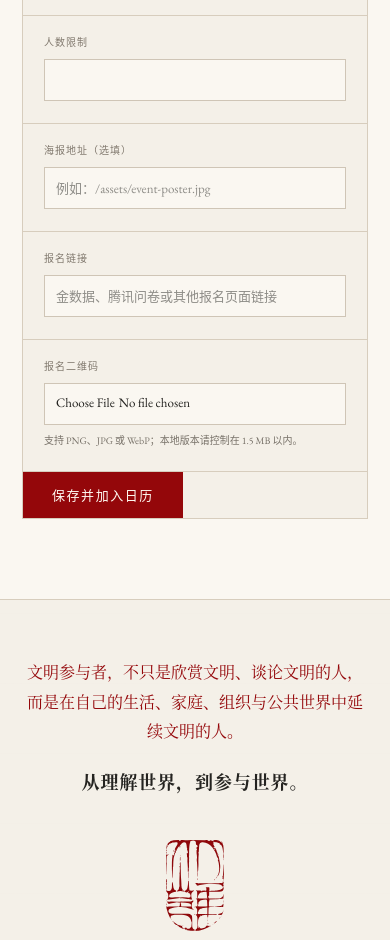
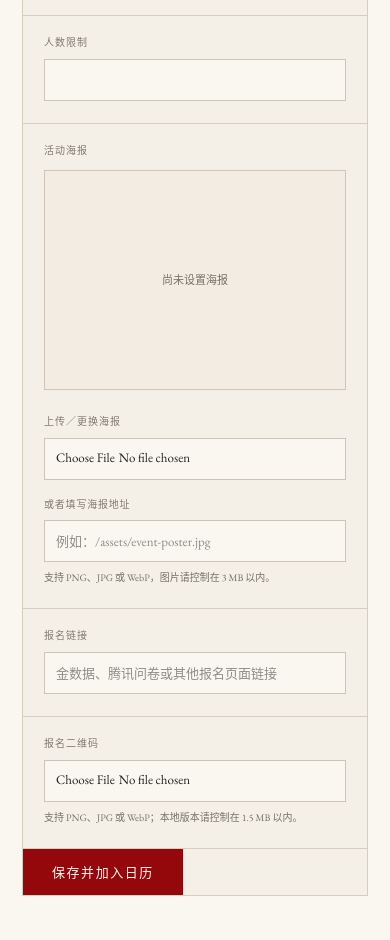
Before and after one commit to tianshu-z/beiyongecc-landingpage, a Next.js app: page /calendar/manage in a window 390 px wide. Shown: the part 4380-5320 px from the top of the page. Built offline with nearby package versions, Linux system fonts and the light colour scheme.

Commit message:
Add poster editing to calendar manager

```diff
--- a/app/calendar/manage/event-manager.tsx
+++ b/app/calendar/manage/event-manager.tsx
@@ -35,6 +35,7 @@ function fileToDataUrl(file: File) {
 export default function EventManager() {
   const [events, setEvents] = useState<CalendarEvent[]>(calendarEvents);
   const [editingEvent, setEditingEvent] = useState<CalendarEvent | null>(null);
+  const [posterPreview, setPosterPreview] = useState<string | null>(null);
   const [saved, setSaved] = useState(false);
   const [formError, setFormError] = useState("");
 
@@ -44,6 +45,7 @@ export default function EventManager() {
 
   function startEditing(event: CalendarEvent) {
     setEditingEvent(event);
+    setPosterPreview(event.cover);
     setSaved(false);
     setFormError("");
     window.setTimeout(() => {
@@ -63,6 +65,18 @@ export default function EventManager() {
     if (editingEvent?.id === event.id) setEditingEvent(null);
   }
 
+  async function previewPoster(file: File | undefined) {
+    if (!file || file.size === 0) return;
+
+    if (file.size > 3_000_000) {
+      setFormError("活动海报请控制在 3 MB 以内。");
+      return;
+    }
+
+    setPosterPreview(await fileToDataUrl(file));
+    setFormError("");
+  }
+
   async function submitEvent(event: FormEvent<HTMLFormElement>) {
     event.preventDefault();
     const formElement = event.currentTarget;
@@ -73,6 +87,9 @@ export default function EventManager() {
     const qrFile = form.get("registrationQrCode");
     const hasQrFile = qrFile instanceof File && qrFile.size > 0;
     const retainedQrCode = editingEvent?.registrationQrCode;
+    const coverFile = form.get("coverUpload");
+    const hasCoverFile = coverFile instanceof File && coverFile.size > 0;
+    const coverUrl = String(form.get("cover")).trim();
 
     if (!registrationUrl && !hasQrFile && !retainedQrCode) {
       setFormError("请至少填写报名链接或上传报名二维码。");
@@ -84,9 +101,15 @@ export default function EventManager() {
       return;
     }
 
+    if (hasCoverFile && coverFile.size > 3_000_000) {
+      setFormError("活动海报请控制在 3 MB 以内。");
+      return;
+    }
+
     const registrationQrCode = hasQrFile
       ? await fileToDataUrl(qrFile)
       : retainedQrCode;
+    const uploadedCover = hasCoverFile ? await fileToDataUrl(coverFile) : undefined;
     const description = String(form.get("description"))
       .split("\n")
       .map((paragraph) => paragraph.trim())
@@ -109,7 +132,8 @@ export default function EventManager() {
       highlights: editingEvent?.highlights ?? [],
       audience: editingEvent?.audience ?? "",
       cover:
-        String(form.get("cover")) ||
+        uploadedCover ||
+        coverUrl ||
         editingEvent?.cover ||
         "/assets/chinese-armillary-sphere-transparent.svg",
       priceType,
@@ -127,6 +151,7 @@ export default function EventManager() {
 
     setEvents(readManagedEvents());
     setEditingEvent(null);
+    setPosterPreview(null);
     setSaved(true);
     setFormError("");
     formElement.reset();
@@ -144,7 +169,9 @@ export default function EventManager() {
             className="button"
             onClick={() => {
               setEditingEvent(null);
+              setPosterPreview(null);
               setSaved(false);
+              setFormError("");
               document.getElementById("event-editor")?.scrollIntoView({ behavior: "smooth" });
             }}
             type="button"
@@ -169,7 +196,11 @@ export default function EventManager() {
           {editingEvent ? (
             <button
               className="event-editor-cancel"
-              onClick={() => setEditingEvent(null)}
+              onClick={() => {
+                setEditingEvent(null);
+                setPosterPreview(null);
+                setFormError("");
+              }}
               type="button"
             >
               取消修改
@@ -255,9 +286,42 @@ export default function EventManager() {
             <input defaultValue={editingEvent?.capacity} id="event-capacity" min="1" name="capacity" required type="number" />
           </div>
 
-          <div className="event-manager-field">
-            <label htmlFor="event-cover">海报地址（选填）</label>
-            <input defaultValue={editingEvent?.cover} id="event-cover" name="cover" placeholder="例如：/assets/event-poster.jpg" />
+          <div className="event-manager-field event-manager-field-wide">
+            <span className="event-manager-field-label">活动海报</span>
+            <div className="event-manager-poster-editor">
+              <div className="event-manager-poster-preview">
+                {posterPreview ? (
+                  <img alt="当前活动海报预览" src={posterPreview} />
+                ) : (
+                  <span>尚未设置海报</span>
+                )}
+              </div>
+              <div className="event-manager-poster-controls">
+                <label htmlFor="event-cover-upload">上传／更换海报</label>
+                <input
+                  accept="image/png,image/jpeg,image/webp"
+                  id="event-cover-upload"
+                  name="coverUpload"
+                  onChange={(event) => previewPoster(event.currentTarget.files?.[0])}
+                  type="file"
+                />
+                <span className="event-manager-poster-or">或者填写海报地址</span>
+                <input
+                  defaultValue={editingEvent?.cover.startsWith("data:") ? "" : editingEvent?.cover}
+                  id="event-cover"
+                  name="cover"
+                  onChange={(event) => {
+                    const value = event.currentTarget.value.trim();
+                    setPosterPreview(value || editingEvent?.cover || null);
+                  }}
+                  placeholder="例如：/assets/event-poster.jpg"
+                />
+                <small>
+                  支持 PNG、JPG 或 WebP，图片请控制在 3 MB 以内。
+                  {editingEvent?.cover ? " 不重新上传或填写新地址，将保留当前海报。" : ""}
+                </small>
+              </div>
+            </div>
           </div>
 
           <div className="event-manager-field event-manager-field-wide">
--- a/app/globals.css
+++ b/app/globals.css
@@ -2659,6 +2659,56 @@ button {
   letter-spacing: 0.1em;
 }
 
+.event-manager-field-label {
+  display: block;
+  margin-bottom: 12px;
+  color: #81796e;
+  font-size: 10px;
+  letter-spacing: 0.1em;
+}
+
+.event-manager-poster-editor {
+  display: grid;
+  grid-template-columns: minmax(170px, 240px) minmax(0, 1fr);
+  gap: 24px;
+  align-items: stretch;
+}
+
+.event-manager-poster-preview {
+  min-height: 190px;
+  display: grid;
+  place-items: center;
+  overflow: hidden;
+  border: 1px solid #cfc5b6;
+  background: #f2ece2;
+}
+
+.event-manager-poster-preview img {
+  width: 100%;
+  height: 100%;
+  max-height: 240px;
+  object-fit: contain;
+}
+
+.event-manager-poster-preview span {
+  color: var(--muted);
+  font-size: 11px;
+}
+
+.event-manager-poster-controls {
+  display: flex;
+  justify-content: center;
+  flex-direction: column;
+}
+
+.event-manager-poster-or {
+  display: block;
+  margin: 17px 0 8px;
+  color: #81796e;
+  font-size: 10px;
+  letter-spacing: 0.08em;
+}
+
 .event-manager-field input,
 .event-manager-field select,
 .event-manager-field textarea {
@@ -4047,6 +4097,14 @@ button {
     border-right: 0;
   }
 
+  .event-manager-poster-editor {
+    grid-template-columns: 1fr;
+  }
+
+  .event-manager-poster-preview {
+    min-height: 220px;
+  }
+
   .event-manager-actions {
     align-items: flex-start;
     flex-direction: column;
```
